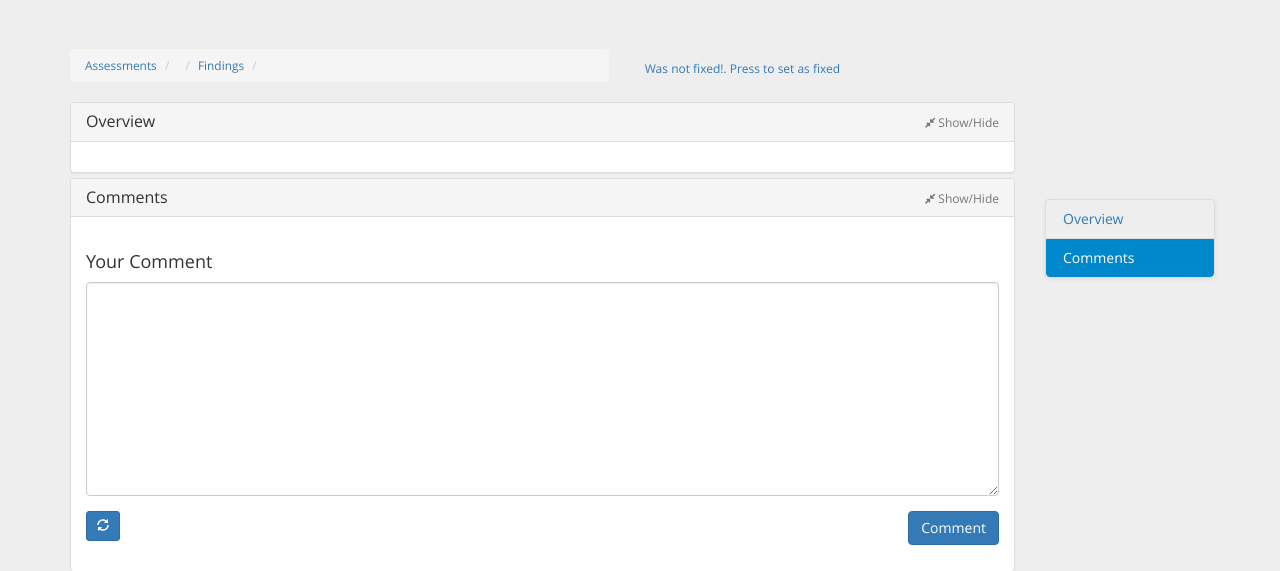
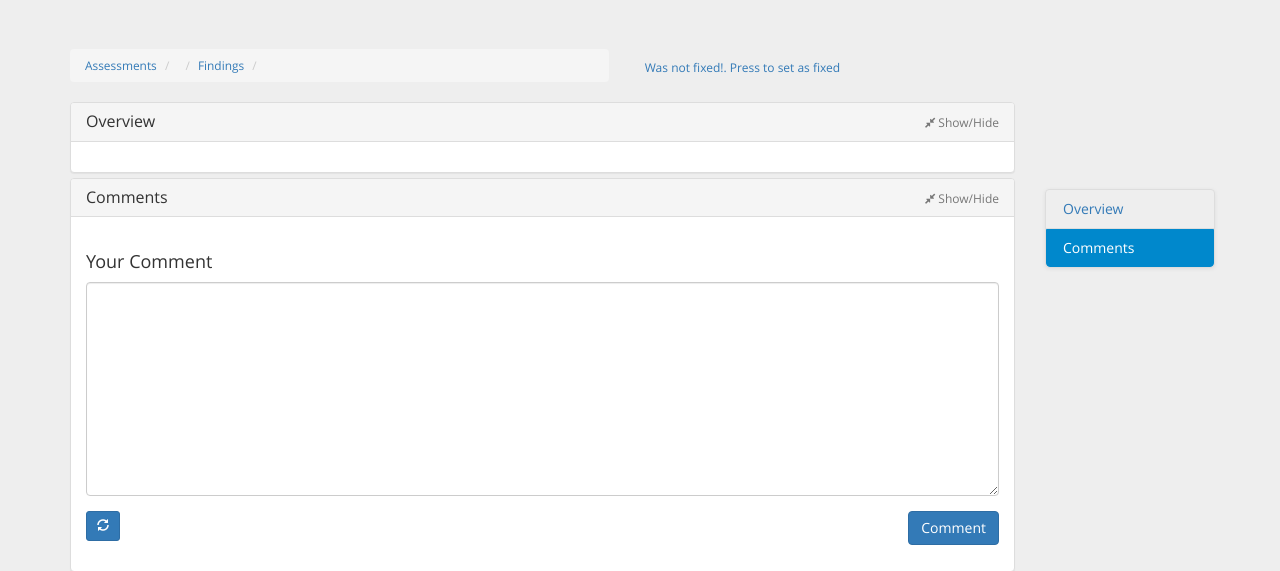
Before and after one commit to lnxg33k/bugtrack, a Django app: template templates/view_finding.html in a window 1280 px wide. Shown: the part 51-622 px from the top of the page. Run offline with Django 3.2, Linux system fonts and the light colour scheme; the template is opened without the code that fills it, so the values that code supplies are empty; parts of the project's set-up code (start-up, migrations or seed data) failed here and were passed over; some libraries are stand-ins or nearby versions.

Commit message:
Minor update

```diff
--- a/templates/view_finding.html
+++ b/templates/view_finding.html
@@ -7,7 +7,7 @@
     /* Custom Styles */
     ul.nav-tabs{
         width: 170px;
-        margin-top: 150px;
+        margin-top: 140px;
         border-radius: 4px;
         border: 1px solid #ddd;
         box-shadow: 0 1px 4px rgba(0, 0, 0, 0.067);
@@ -85,7 +85,7 @@ ul.nav-tabs.affix{
                 </small>
             </div>
             <div class="col-md-5" style="padding-top: 8px;">
-                <small>
+                {# <small> #}
                 {% if finding.get_risk_display == 'Critical' or finding.get_risk_display == 'High' %}
                 <span class="label label-danger">{{ finding.get_risk_display|capfirst }}{% if finding.cvssv2 %} - {{ finding.cvssv2 }}{% endif %}</span>
                 {% elif finding.get_risk_display == 'Medium' %}
@@ -102,7 +102,7 @@ ul.nav-tabs.affix{
                 {% endif %}
                 {% else %}
                 <span class="btn btn-link btn-xs" data-toggle="modal" data-target=".bs-example-modal-lg">Was not fixed!. Press to set as fixed</span>
-                </small>
+                {# </small> #}
                 <div class="modal fade bs-example-modal-lg" tabindex="-1" role="dialog" aria-labelledby="myLargeModalLabel">
                     <div class="modal-dialog modal-lg">
                         <div class="modal-content">
@@ -421,9 +421,9 @@ $(function() {
 window.onhashchange  = function(){
     var currentScrollId = window.location.hash.substring(1);
     if (currentScrollId) {
-        console.log("got currentScrollId: " + currentScrollId);
+        // console.log("got currentScrollId: " + currentScrollId);
         var collapsedDiv = document.getElementById(currentScrollId.split("heading")[1])
-        console.log("got collapsedDiv: " + collapsedDiv.id);
+        // console.log("got collapsedDiv: " + collapsedDiv.id);
         if (collapsedDiv.className.indexOf("collapse in") < 0) {
             $("#" + collapsedDiv.id).collapse({
                 toggle: false
@@ -433,4 +433,18 @@ window.onhashchange  = function(){
     };
 };
 </script>
+<script type="text/javascript">
+$(function(){
+    $('#navbar').on('affixed', function () {
+        console.log("affixed");
+        // $('#navbar').addClass('navbar-fixed-top')
+    });
+
+    $('#navbar').on('unaffixed', function () {
+                console.log("unaffixed");
+
+        // $('#navbar').removeClass('navbar-fixed-top')
+    });
+});
+</script>
 {% endblock extra_js %}
```
Also changed, not shown: db.sqlite3.
